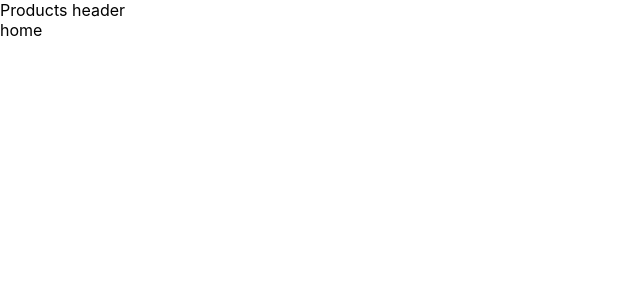
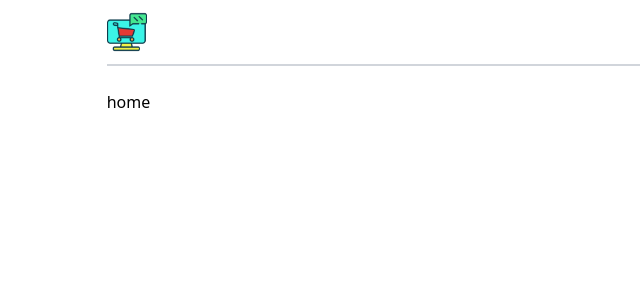
Before and after one commit to isma3l/mobile-device-list, a React (Create React App) app: page / in a window 1280 px wide. Shown: the top 300 px of the page, without its empty margins (0-640 px from the left). Built offline with nearby package versions, Linux system fonts and the light colour scheme.

Commit message:
💄 icon is displayed in the header

```diff
--- /dev/null
+++ b/src/assets/index.js
@@ -0,0 +1 @@
+export { default as Logo } from './icons/eccomerce.png'
--- a/src/components/molecules/header/Header.component.jsx
+++ b/src/components/molecules/header/Header.component.jsx
@@ -1,10 +1,12 @@
-// import { Link } from 'react-router-dom'
-// import PropTypes from 'prop-types';
+import { Link } from 'react-router-dom'
+import { Logo } from '@/assets'
 
 const HeaderComponent = () => {
   return (
     <div className="border-b-2 border-gray-300 py-3 flex justify-between">
-      Products header
+      <Link className="text-3xl font-semibold text-sky-600" to="/">
+        <img src={Logo} className="h-10" alt="React Logo" />
+      </Link>
     </div>
   )
 }
--- a/src/index.css
+++ b/src/index.css
@@ -1,13 +1,9 @@
-body {
-  margin: 0;
-  font-family: -apple-system, BlinkMacSystemFont, 'Segoe UI', 'Roboto', 'Oxygen',
-    'Ubuntu', 'Cantarell', 'Fira Sans', 'Droid Sans', 'Helvetica Neue',
-    sans-serif;
-  -webkit-font-smoothing: antialiased;
-  -moz-osx-font-smoothing: grayscale;
+@tailwind base;
+@tailwind components;
+@tailwind utilities;
+
+@layer components {
+    a {
+       color: #0384c7;
+    }
 }
-
-code {
-  font-family: source-code-pro, Menlo, Monaco, Consolas, 'Courier New',
-    monospace;
-}
```
Also changed, not shown: src/assets/icons/eccomerce.png (added).
